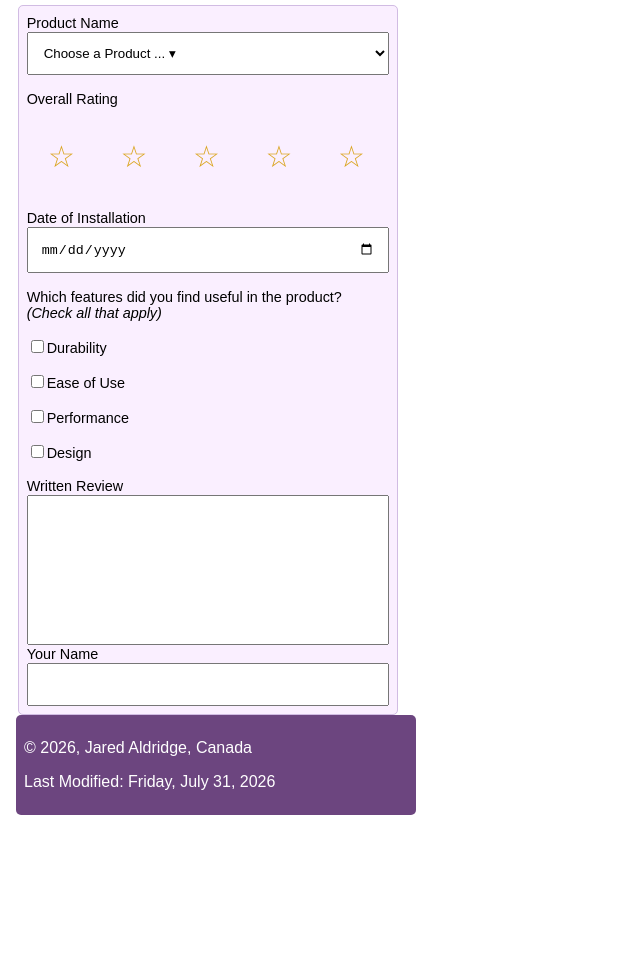
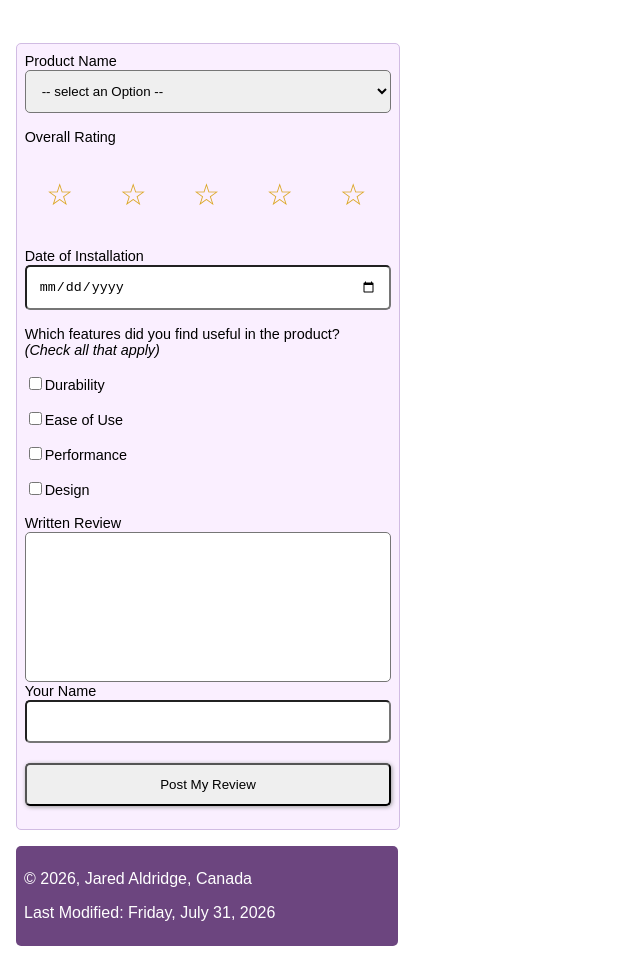
Before and after one commit to j4z3-83/wdd131, a plain HTML site: page form.html in a window 1280 px wide. Shown: the part 109-1063 px from the top of the page, without its empty margins (0-640 px from the left). Before the commit the page ends 932 px from the top, so only its background shows below. Drawn offline with Linux system fonts and the light colour scheme.

Commit message:
week5 form

```diff
--- a/form.html
+++ b/form.html
@@ -9,7 +9,6 @@
       content="Jared Aldridge, WDD131, Product review form">
     <title>WDD 131: Dynamic Web Fundamentals - Review Form Jared Aldridge</title>
     <link rel="stylesheet" href="styles/form.css">
-    <link rel="stylesheet" href="styles/form-large.css">
     <script src="scripts/form.js" defer></script>
     <script src="scripts/getdates.js" defer></script>
 </head>
@@ -54,10 +53,7 @@
 
           <label>Your Name<input type="text" id="user" name="user"></label>
 
-
-
-
-
+          <input type="submit" value="Post My Review">
       </fieldset>
     </form>
   </main>
--- a/scripts/form.js
+++ b/scripts/form.js
@@ -0,0 +1,46 @@
+const products = [
+  {
+    id: "fc-1888",
+    name: "flux capacitor",
+    averagerating: 4.5
+  },
+  {
+    id: "fc-2050",
+    name: "power laces",
+    averagerating: 4.7
+  },
+  {
+    id: "fs-1987",
+    name: "time circuits",
+    averagerating: 3.5
+  },
+  {
+    id: "ac-2000",
+    name: "low voltage reactor",
+    averagerating: 3.9
+  },
+  {
+    id: "jj-1969",
+    name: "warp equalizer",
+    averagerating: 5.0
+  }
+];
+
+const dropdownMenu = document.getElementById("product");
+
+dropdownMenu.innerHTML = '<option value="">-- select an Option --</option>';
+
+products.forEach(product => {
+    const option = document.createElement("option");
+
+    option.value = product.id;
+    option.textContent = product.name;
+
+    dropdownMenu.appendChild(option);
+})
+
+let reviewCount = localStorage.getItem('reviewPageCount') ? parseInt(localStorage.getItem('reviewPageCount')) : 0;
+
+reviewCount++;
+
+localStorage.setItem('reviewPageCount', reviewCount);
--- a/styles/form.css
+++ b/styles/form.css
@@ -17,7 +17,6 @@
     background-color: #6c457f;
     color: white;
     padding: 1rem;
-    margin-bottom: 0rem;
     border-radius: 5px;
 }
 
@@ -29,7 +28,7 @@
 
 /*FORM STYLING*/
 .pr1 fieldset{
-    margin: 2rem 2;
+    margin: 1rem 0 1rem 0  ;
     background-color: #faefff;
     border: 1px solid #d1bce3;
     border-radius: 5px;
@@ -56,12 +55,20 @@
 .pr1 input[type="date"],
 .pr1 input[type="textarea"],
 .pr1 input[type="text"],
+.pr1 input[type="submit"],
 .pr1 textarea
 {
     display: block;
     width: 100%;
     max-width: 400px;
     padding: .75rem;
+    border-radius: 5px;
+}
+
+.pr1 input[type="submit"]{
+    margin-top: 20px;
+    margin-bottom: 15px;
+    box-shadow: 1px 1px 4px #999;
 }
 
 .star-rating {
@@ -109,8 +116,9 @@
     margin-left: 2%;
     padding: .5rem 2%;
     width: 100%;
-    max-width: 400px;
+    max-width: 382px;
     background-color: #6c457f;
     color: white;
     border-radius: 5PX;
+    margin-top: rem;
 }
--- /dev/null
+++ b/styles/review.css
@@ -0,0 +1,45 @@
+*{
+    box-sizing: border-box;
+}
+
+/*body*/
+body{
+    font-size: 16px;
+    font-family: Arial, Helvetica, sans-serif;
+    max-width: 400px;
+}
+
+/*HEADER*/
+header{
+    padding: .5rem 2%;
+}
+
+nav{
+    width: 100%;
+    background-color: #6c457f;
+    padding: .75rem;
+}
+
+a{
+    text-decoration: none;
+    color: white;
+    padding: .75rem;
+}
+a:hover {
+  color: #aaa;
+  transition: 0.2s ease;
+}
+
+/*MAIN*/
+
+/*FOOTER*/
+footer{
+    margin-left: 2%;
+    padding: .5rem 2%;
+    width: 100%;
+    max-width: 382px;
+    background-color: #6c457f;
+    color: white;
+    border-radius: 5PX;
+    margin-top: rem;
+}
```
Also changed, not shown: review.html (added, +31 -0 lines), styles/form-large.css (deleted).
